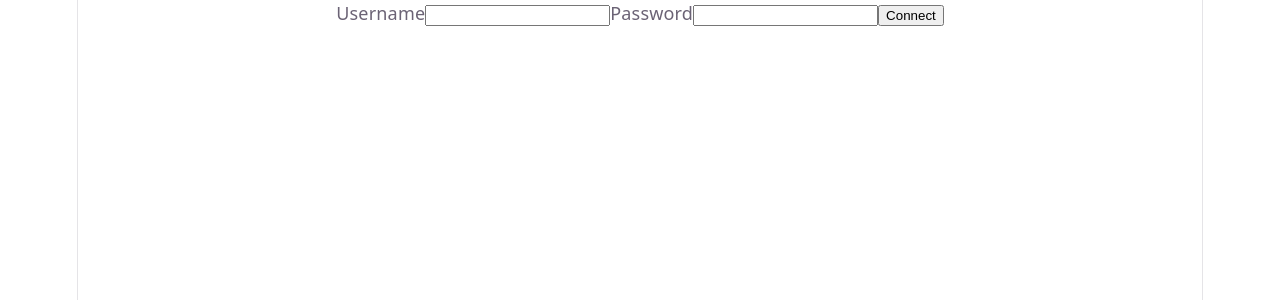
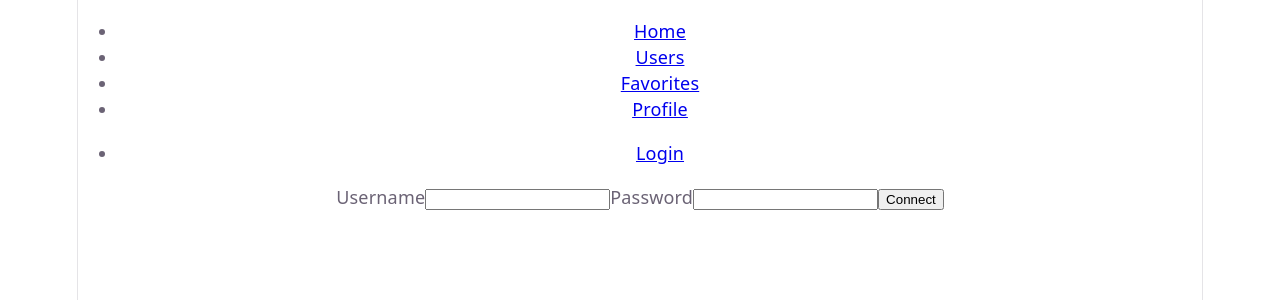
Before and after one commit to nikita-ynov/tp-react, a React (Vite) app: page /login in a window 1280 px wide. Shown: the top 300 px of the page. Built offline with nearby package versions, Linux system fonts and the light colour scheme; no server answers.

Commit message:
add header + page404 + guest and private routes

```diff
--- /dev/null
+++ b/src/components/Header.tsx
@@ -0,0 +1,45 @@
+import { useDispatch, useSelector } from "react-redux";
+import { Link } from "react-router-dom";
+import type { RootState } from "../store/store";
+import { clearLoggedUser } from "../store/reducers/auth";
+
+export default function Header() {
+    let dispatch = useDispatch()
+    const loggedUser = useSelector((state: RootState) => state.auth.loggedUser);
+
+    return (
+        <header>
+            <ul>
+                <li>
+                    <Link to="/">Home</Link>
+                </li>
+                <li>
+                    <Link to="/">Users</Link>
+                </li>
+                <li>
+                    <Link to="/favorites">Favorites</Link>
+                </li>
+                <li>
+                    <Link to="/profile">Profile</Link>
+                </li>
+            </ul>
+
+            <ul>
+                {
+                    !loggedUser ?
+                        <>
+                            <li>
+                                <Link to="/login">Login</Link>
+                            </li>
+                        </>
+                        :
+                        <>
+                            <li>
+                                <Link to="/" onClick={() => dispatch(clearLoggedUser())}>Log out</Link>
+                            </li>
+                        </>
+                }
+            </ul>
+        </header>
+    )
+}
--- a/src/pages/Login.tsx
+++ b/src/pages/Login.tsx
@@ -17,7 +17,8 @@ export default function Login() {
             })
 
             localStorage.setItem("token", token.data.accessToken)
-            navigate(`/profile/`);
+
+            navigate(`/`);
         } catch (e) {
             setError(true)
         }
--- /dev/null
+++ b/src/pages/PageNotFound.tsx
@@ -0,0 +1,11 @@
+import { Link } from "react-router-dom";
+
+export default function PageNotFound() {
+    return (
+        <div className="center ">
+            <h1>Page Not Found</h1>
+            <h2>404</h2>
+            <Link  to="/">Home Page</Link>
+        </div>
+    )
+}
--- a/src/pages/Profile.tsx
+++ b/src/pages/Profile.tsx
@@ -2,6 +2,7 @@ import { useSelector } from 'react-redux';
 import type { RootState } from '../store/store';
 
 export default function Profile() {
+
     const users = useSelector((state: RootState) => state.user.users);
     const loggedUser = useSelector((state: RootState) => state.auth.loggedUser);
 
--- a/src/routes.tsx
+++ b/src/routes.tsx
@@ -4,10 +4,14 @@ import App from './App.tsx'
 import { Outlet } from 'react-router-dom'
 import Login from './pages/Login.tsx';
 import Profile from './pages/Profile.tsx';
+import Header from './components/Header.tsx';
+import GuestRoute from './routes/GuestRoute.tsx';
+import PrivateRoute from './routes/PrivateRoute.tsx';
+import PageNotFound from './pages/PageNotFound.tsx';
 
 const Layout = () => (
     <>
-        {/* <Header /> */}
+        <Header />
         <Outlet />
     </>
 )
@@ -22,25 +26,16 @@ const routes = [
             },
             {
                 path: "/login",
-                element: <Login />,
+                element: <GuestRoute><Login /></GuestRoute>,
             },
             {
                 path: "/profile",
-                element: <Profile />,
+                element: <PrivateRoute><Profile /></PrivateRoute>,
             },
-            // {
-            //     path: "/user-lsit",
-            //     element: <UserList />,
-            // },
-            // {
-            //     path: "/user/:id",
-            //     element: <User />,
-            // },
-
-            // {
-            //     path: "*",
-            //     element: <PageNotFound />,
-            // },
+            {
+                path: "*",
+                element: <PageNotFound />,
+            },
         ]
     }
 ]
--- /dev/null
+++ b/src/routes/GuestRoute.tsx
@@ -0,0 +1,17 @@
+import type { ReactNode } from "react";
+import { Navigate } from "react-router-dom";
+import { useSelector } from "react-redux";
+import type { RootState } from "../store/store";
+
+interface GuestRouteProps {
+  children: ReactNode;
+}
+
+const GuestRoute = ({ children }: GuestRouteProps) => {
+  const loggedUser = useSelector((state: RootState) => state.auth.loggedUser);
+  const loading = useSelector((state: RootState) => state.loading.value)
+  if (loading) return <div>Loading ...</div>
+  return loggedUser ? <Navigate to="/" replace /> : <>{children}</>;
+};
+
+export default GuestRoute;
--- /dev/null
+++ b/src/routes/PrivateRoute.tsx
@@ -0,0 +1,17 @@
+import type { ReactNode } from "react";
+import { Navigate } from "react-router-dom";
+import { useSelector } from "react-redux";
+import type { RootState } from "../store/store";
+
+interface PrivateRouteProps {
+  children: ReactNode;
+}
+
+const PrivateRoute = ({ children }: PrivateRouteProps) => {
+  const loggedUser = useSelector((state: RootState) => state.auth.loggedUser);
+  const loading = useSelector((state: RootState) => state.loading.value)
+  if (loading) return <div>Loading ...</div>
+  return loggedUser ? <>{children}</> : <Navigate to="/" replace />;
+};
+
+export default PrivateRoute;
```
